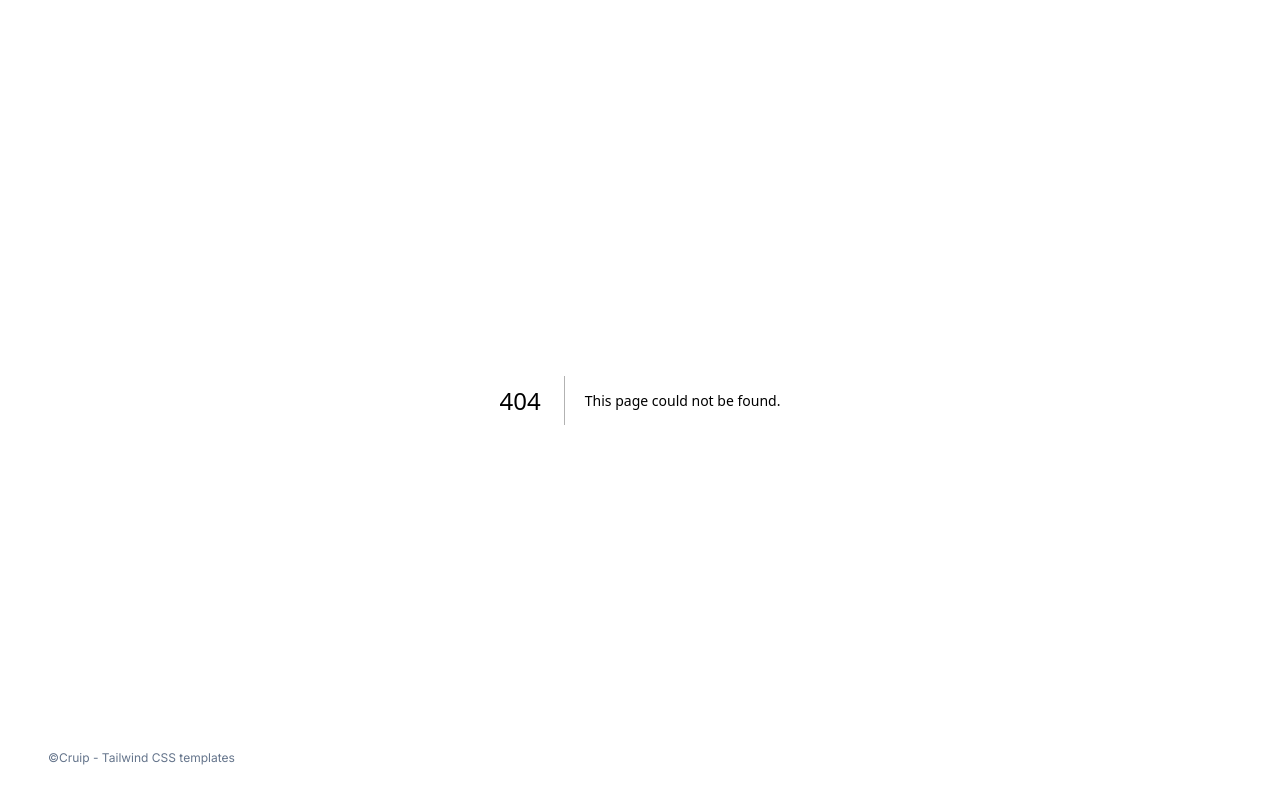
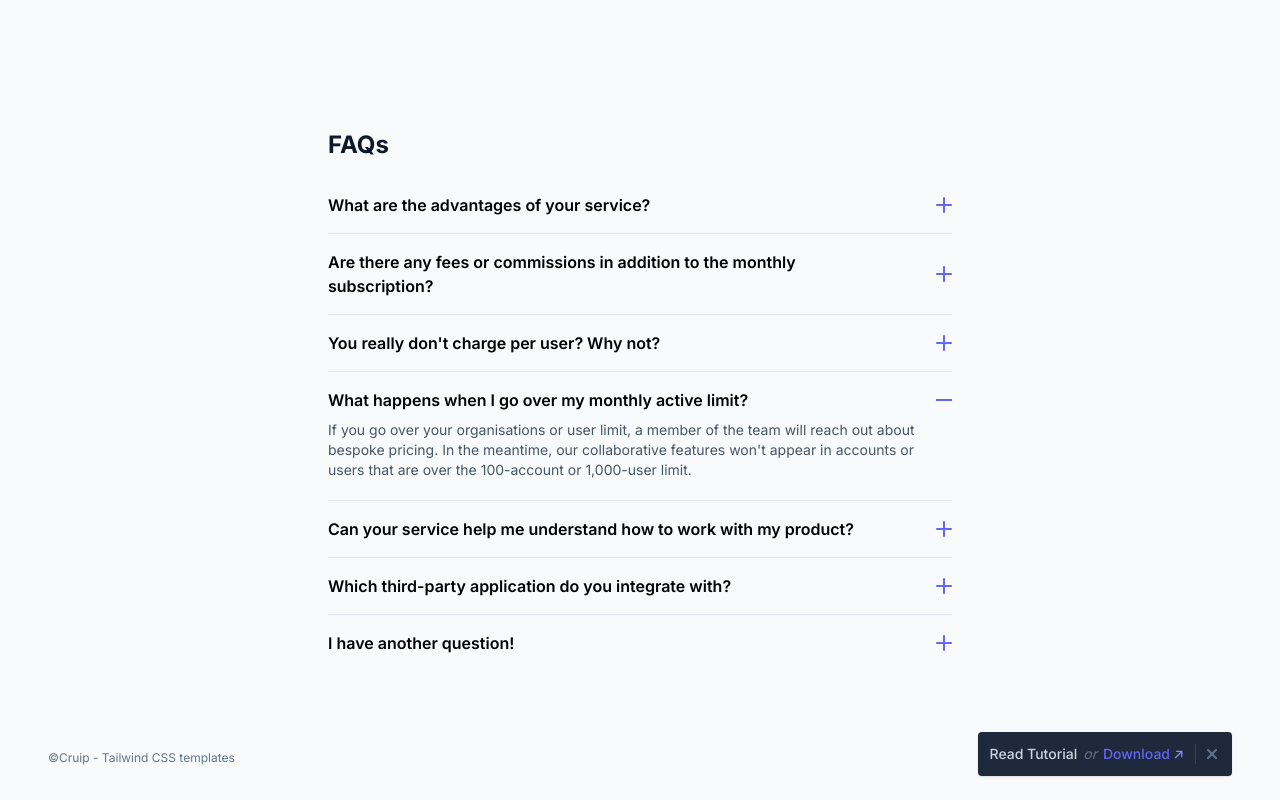
Before and after one commit to cruip/cruip-tutorials-next, a Next.js app: page /animated-accordion in a window 1280 px wide. Before the commit this address had no page. Built offline with nearby package versions, Linux system fonts and the light colour scheme.

Commit message:
add animated accordion

```diff
--- /dev/null
+++ b/app/animated-accordion/page.tsx
@@ -0,0 +1,70 @@
+export const metadata = {
+  title: 'Animated Accordion - Cruip Tutorials',
+  description: 'Page description',
+}
+
+import Accordion from '@/components/accordion'
+import Banner from '@/components/banner'
+
+export default function AnimatedAccordionPage() {
+
+  const faqs = [
+    {
+      title: "What are the advantages of your service?",
+      text: "If you go over your organisations or user limit, a member of the team will reach out about bespoke pricing. In the meantime, our collaborative features won't appear in accounts or users that are over the 100-account or 1,000-user limit.",
+      active: false,
+    },
+    {
+      title: "Are there any fees or commissions in addition to the monthly subscription?",
+      text: "If you go over your organisations or user limit, a member of the team will reach out about bespoke pricing. In the meantime, our collaborative features won't appear in accounts or users that are over the 100-account or 1,000-user limit.",
+      active: false,
+    },
+    {
+      title: "You really don't charge per user? Why not?",
+      text: "If you go over your organisations or user limit, a member of the team will reach out about bespoke pricing. In the meantime, our collaborative features won't appear in accounts or users that are over the 100-account or 1,000-user limit.",
+      active: false,
+    },
+    {
+      title: "What happens when I go over my monthly active limit?",
+      text: "If you go over your organisations or user limit, a member of the team will reach out about bespoke pricing. In the meantime, our collaborative features won't appear in accounts or users that are over the 100-account or 1,000-user limit.",
+      active: true,
+    },
+    {
+      title: "Can your service help me understand how to work with my product?",
+      text: "If you go over your organisations or user limit, a member of the team will reach out about bespoke pricing. In the meantime, our collaborative features won't appear in accounts or users that are over the 100-account or 1,000-user limit.",
+      active: false,
+    },
+    {
+      title: "Which third-party application do you integrate with?",
+      text: "If you go over your organisations or user limit, a member of the team will reach out about bespoke pricing. In the meantime, our collaborative features won't appear in accounts or users that are over the 100-account or 1,000-user limit.",
+      active: false,
+    },
+    {
+      title: "I have another question!",
+      text: "If you go over your organisations or user limit, a member of the team will reach out about bespoke pricing. In the meantime, our collaborative features won't appear in accounts or users that are over the 100-account or 1,000-user limit.",
+      active: false,
+    },
+  ]
+
+  return (
+    <>
+      <main className="relative min-h-screen flex flex-col justify-center bg-slate-50 overflow-hidden">
+        <div className="w-full max-w-2xl mx-auto px-4 md:px-6 py-24">
+
+          <h1 className="text-2xl font-bold text-slate-900 mb-4">FAQs</h1>
+
+          <div className="divide-y divide-slate-200">
+            {faqs.map((faq, index) => (
+              <Accordion key={index} title={faq.title} id={`faqs-${index}`} active={faq.active}>
+                {faq.text}
+              </Accordion>
+            ))}
+          </div>
+
+        </div>
+      </main>
+
+      <Banner tutorialUrl="https://cruip.com/building-a-simple-animated-accordion-component-with-tailwind-css/" downloadUrl="https://github.com/cruip/cruip-tutorials-next/blob/main/components/accordion.tsx" />
+    </>
+  )
+}
--- /dev/null
+++ b/components/accordion.tsx
@@ -0,0 +1,55 @@
+'use client'
+
+import { useState, useEffect } from 'react'
+
+type AccordionpProps = {
+  children: React.ReactNode
+  title: string
+  id: string,
+  active?: boolean
+}
+
+export default function Accordion({
+  children,
+  title,
+  id,
+  active = false
+}: AccordionpProps) {
+
+  const [accordionOpen, setAccordionOpen] = useState<boolean>(false)
+
+  useEffect(() => {
+    setAccordionOpen(active)
+  }, [])
+
+  return (
+    <div className="py-2">
+      <h2>
+        <button
+          className="flex items-center justify-between w-full text-left font-semibold py-2"
+          onClick={(e) => { e.preventDefault(); setAccordionOpen(!accordionOpen); }}
+          aria-expanded={accordionOpen}
+          aria-controls={`accordion-text-${id}`}
+        >
+          <span>{title}</span>
+          <svg className="fill-indigo-500 shrink-0 ml-8" width="16" height="16" xmlns="http://www.w3.org/2000/svg">
+            <rect y="7" width="16" height="2" rx="1" className={`ttransform origin-center transition duration-200 ease-out ${accordionOpen && '!rotate-180'}`} />
+            <rect y="7" width="16" height="2" rx="1" className={`transform origin-center rotate-90 transition duration-200 ease-out ${accordionOpen && '!rotate-180'}`} />
+          </svg>
+        </button>
+      </h2>
+      <div
+        id={`accordion-text-${id}`}
+        role="region"
+        aria-labelledby={`accordion-title-${id}`}
+        className={`grid text-sm text-slate-600 overflow-hidden transition-all duration-300 ease-in-out ${accordionOpen ? 'grid-rows-[1fr] opacity-100' : 'grid-rows-[0fr] opacity-0'}`}
+      >
+        <div className="overflow-hidden">
+          <p className="pb-3">
+            {children}
+          </p>
+        </div>
+      </div>
+    </div>
+  )
+}
```
Also changed, not shown: 1 other file (tests, documents, lock files or other folders).
